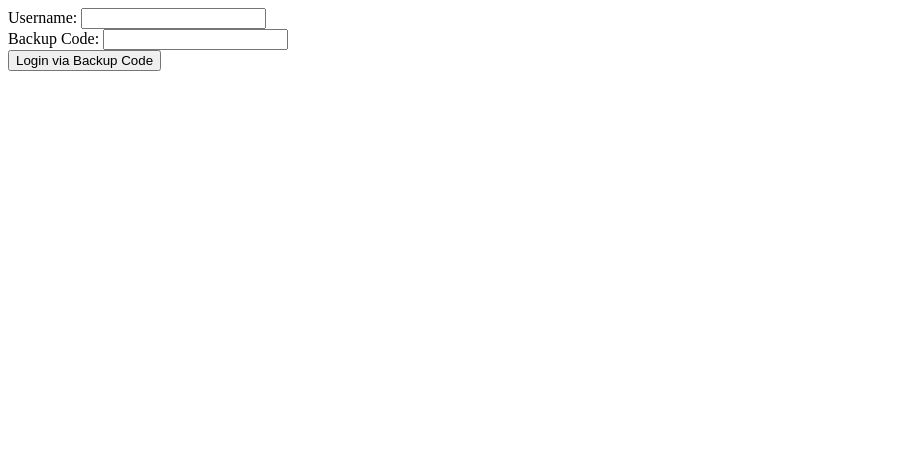
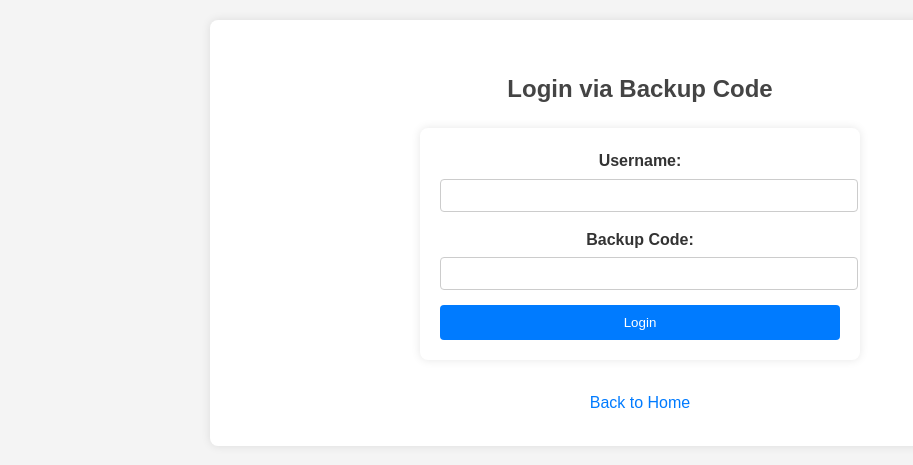
Before and after one commit to Alizadehh1/Diffie-Hellman-algorithm, a Python web app: template templates/login_via_backup_code.html in a window 1280 px wide. Shown: the top 465 px of the page, without its empty margins (0-913 px from the left). Run offline with Jinja, Linux system fonts and the light colour scheme; the template is opened without the code that fills it, so the values that code supplies are empty.

Commit message:
application is ready

```diff
--- /dev/null
+++ b/static/css/style.css
@@ -0,0 +1,157 @@
+/* General Styles */
+body {
+    font-family: Arial, sans-serif;
+    background-color: #f4f4f4;
+    color: #333;
+    margin: 0;
+    padding: 20px;
+    line-height: 1.6;
+}
+
+/* Headings */
+h1, h2, h3 {
+    color: #444;
+}
+
+/* Links */
+a {
+    color: #007BFF;
+    text-decoration: none;
+}
+
+a:hover {
+    text-decoration: underline;
+}
+
+/* Form Styles */
+form {
+    background-color: #fff;
+    padding: 20px;
+    border-radius: 8px;
+    box-shadow: 0 0 10px rgba(0, 0, 0, 0.1);
+    max-width: 400px;
+    margin: auto;
+}
+
+.form-group {
+    margin-bottom: 15px;
+}
+
+label {
+    display: block;
+    margin-bottom: 5px;
+    font-weight: bold;
+}
+
+input[type="text"],
+input[type="password"],
+input[type="email"] {
+    width: 100%;
+    padding: 8px;
+    border: 1px solid #ccc;
+    border-radius: 4px;
+}
+
+button {
+    background-color: #007BFF;
+    color: #fff;
+    border: none;
+    padding: 10px 15px;
+    border-radius: 4px;
+    cursor: pointer;
+    width: 100%;
+}
+
+button:hover {
+    background-color: #0056b3;
+}
+
+/* List Styles */
+ul {
+    list-style-type: none;
+    padding: 0;
+}
+
+li {
+    background-color: #fff;
+    margin: 5px 0;
+    padding: 10px;
+    border-radius: 4px;
+    box-shadow: 0 0 5px rgba(0, 0, 0, 0.1);
+}
+
+/* Flash Messages */
+ul li.success {
+    color: green;
+}
+
+ul li.danger {
+    color: red;
+}
+
+/* Utility Classes */
+.text-center {
+    text-align: center;
+}
+
+.mt-20 {
+    margin-top: 20px;
+}
+/* General Styles */
+body {
+    font-family: Arial, sans-serif;
+    background-color: #f4f4f4;
+    color: #333;
+    margin: 0;
+    padding: 20px;
+    text-align: center;
+    line-height: 1.6;
+}
+
+/* Container */
+.container {
+    max-width: 800px;
+    margin: auto;
+    background-color: #fff;
+    padding: 30px;
+    border-radius: 8px;
+    box-shadow: 0 0 10px rgba(0, 0, 0, 0.1);
+}
+
+/* Headings */
+h1 {
+    color: #444;
+    font-size: 2.5em;
+    margin-bottom: 20px;
+}
+
+/* Navigation Links */
+.navigation a {
+    color: #007BFF;
+    text-decoration: none;
+    font-weight: bold;
+    margin: 0 10px;
+}
+
+.navigation span {
+    color: #888;
+    margin: 0 5px;
+}
+
+.navigation a:hover {
+    text-decoration: underline;
+}
+
+/* Spacing */
+.spacing {
+    margin-top: 30px;
+}
+
+.spacing a {
+    color: #007BFF;
+    text-decoration: none;
+}
+
+.spacing a:hover {
+    text-decoration: underline;
+}
--- a/templates/dashboard.html
+++ b/templates/dashboard.html
@@ -4,6 +4,7 @@
     <meta charset="UTF-8">
     <meta name="viewport" content="width=device-width, initial-scale=1.0">
     <title>Dashboard</title>
+    <link rel="stylesheet" href="../static/css/style.css">
 </head>
 <body>
     <h1>Welcome, {{ username }}!</h1>
--- a/templates/login_via_backup_code.html
+++ b/templates/login_via_backup_code.html
@@ -3,10 +3,21 @@
 <head>
     <meta charset="UTF-8">
     <meta name="viewport" content="width=device-width, initial-scale=1.0">
-    <title>Document</title>
+    <title>Login via Backup Code</title>
+    <link rel="stylesheet" href="{{ url_for('static', filename='css/style.css') }}">
 </head>
 <body>
-<!-- login_via_backup_code.html -->
+    <div class="container">
+        <h2>Login via Backup Code</h2>
+        {% with messages = get_flashed_messages(with_categories=true) %}
+            {% if messages %}
+                <ul>
+                    {% for category, message in messages %}
+                        <li class="{{ category }}">{{ message }}</li>
+                    {% endfor %}
+                </ul>
+            {% endif %}
+        {% endwith %}
         <form method="POST">
             <div class="form-group">
                 <label for="username">Username:</label>
@@ -16,10 +27,11 @@
                 <label for="backup_code">Backup Code:</label>
                 <input type="text" name="backup_code" required>
             </div>
-    <button type="submit" class="btn btn-primary">Login via Backup Code</button>
+            <button type="submit" class="btn btn-primary">Login</button>
         </form>
-
-
-
+        <div class="spacing">
+            <a href="{{ url_for('index') }}">Back to Home</a>
+        </div>
+    </div>
 </body>
 </html>
```
Also changed, not shown: templates/enable_2fa.html (+8 -4 lines), templates/index.html (+12 -5 lines), templates/login.html (+11 -6 lines), templates/register.html (+7 -6 lines), templates/request_reset.html (+21 -7 lines), templates/reset_password.html (+21 -7 lines). Lines whose indentation alone changed are shown as unchanged.
